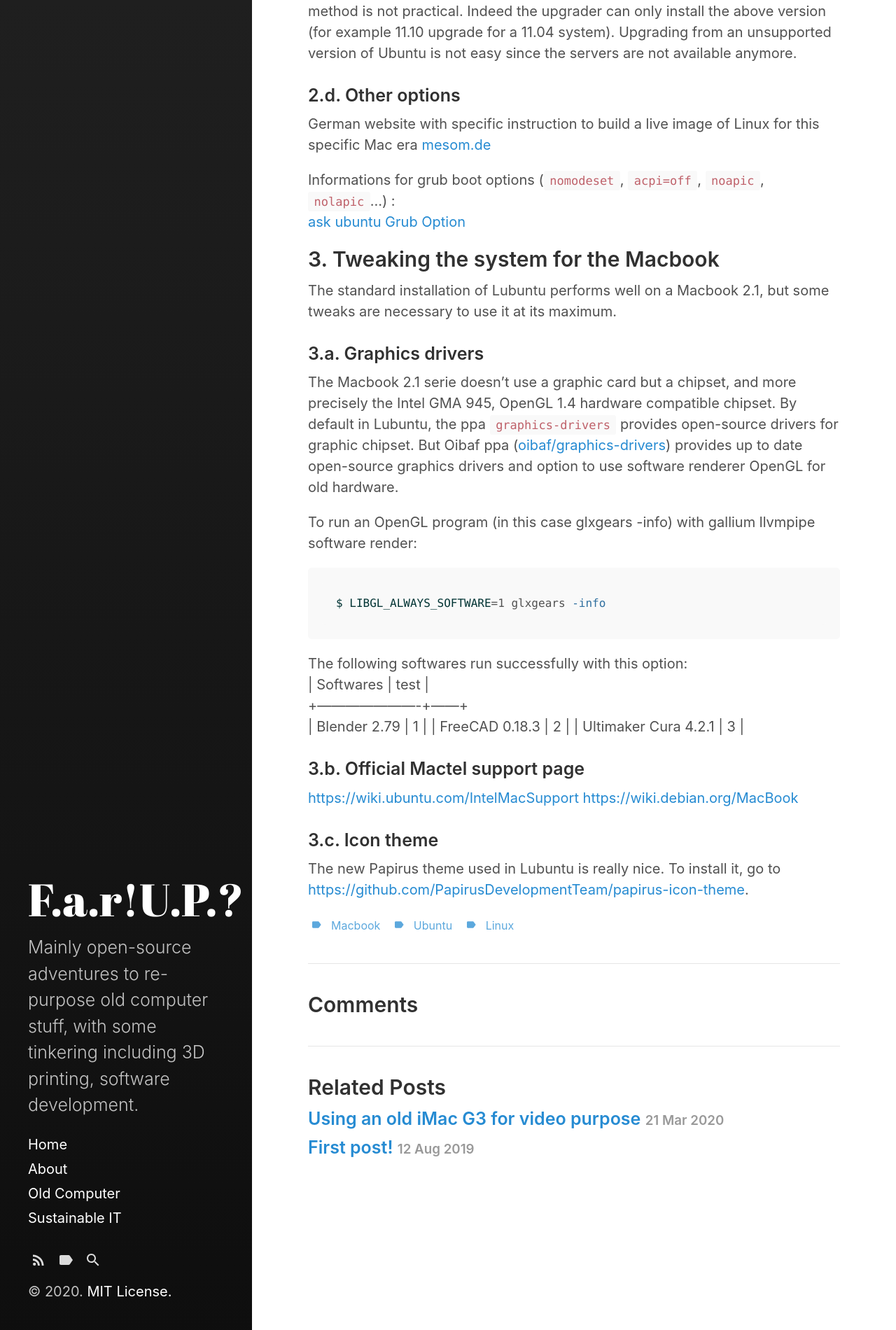
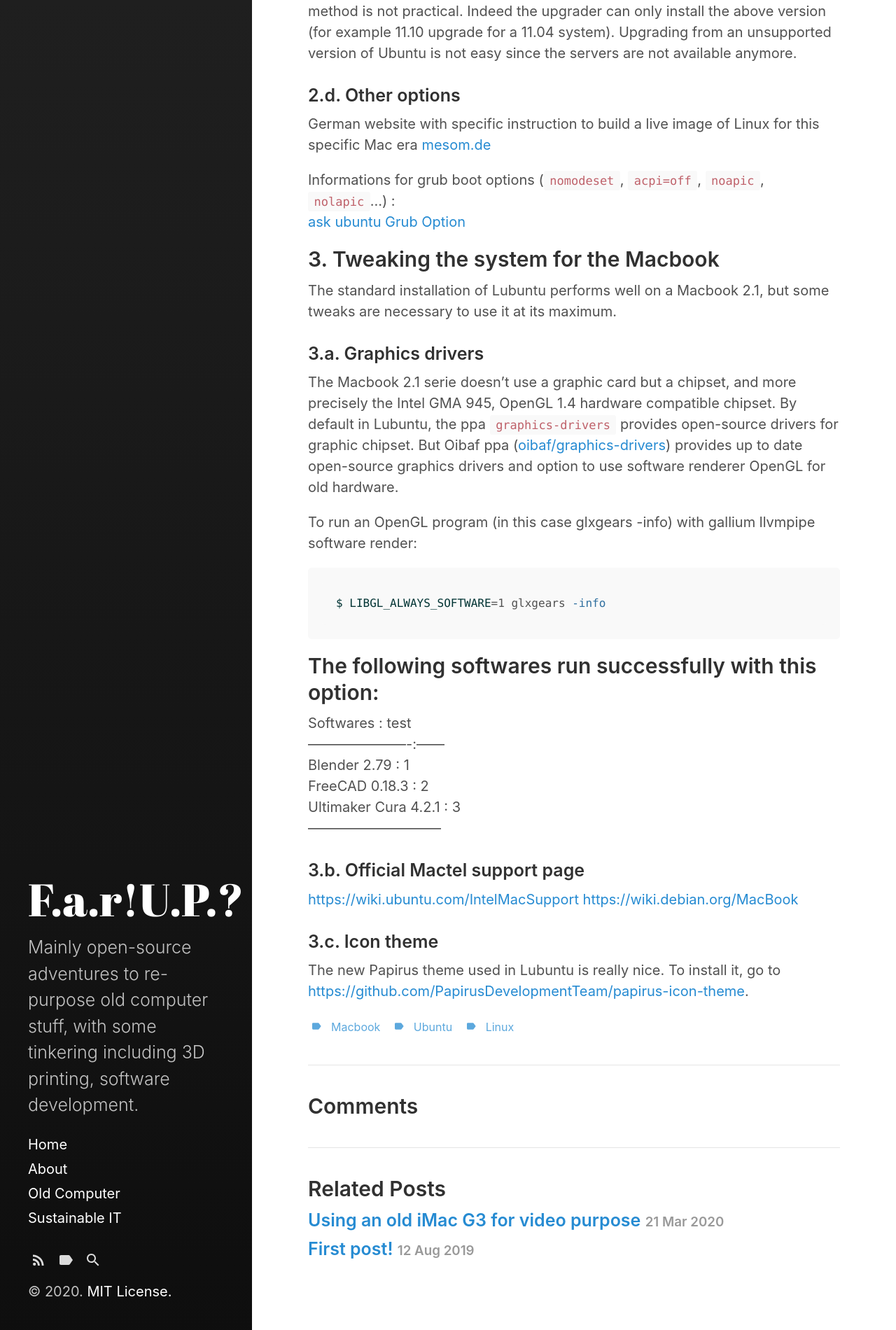
Before and after one commit to FloGom/flogom.github.io, a Jekyll site: the page built from _posts/2019-08-18-InstallingUbuntuMacbook2-1.md, in a window 1280 px wide. Shown: the part 2115-4015 px from the top of the page at 70% size. Built offline with Jekyll 4.4.1, drawn with Linux system fonts in a browser that asks for light colours.

Commit message:
correct table and link to images

````diff
--- a/_posts/2019-08-18-InstallingUbuntuMacbook2-1.md
+++ b/_posts/2019-08-18-InstallingUbuntuMacbook2-1.md
@@ -109,12 +109,13 @@ $ LIBGL_ALWAYS_SOFTWARE=1 glxgears -info
 ```
 
 The following softwares run successfully with this option:
-| Softwares            | test |
-+----------------------+------+
-| Blender 2.79         | 1    |
-| FreeCAD 0.18.3       |  2   |
-| Ultimaker Cura 4.2.1 |  3   |
-
+-----------------------------
+ Softwares            : test
+----------------------:------
+ Blender 2.79         : 1
+ FreeCAD 0.18.3       :  2
+ Ultimaker Cura 4.2.1 :  3
+-----------------------------
 
 
 
````
Also changed, not shown: _posts/2020-03-21-UsingAnOldImacG3.md (+1 -1 lines).
